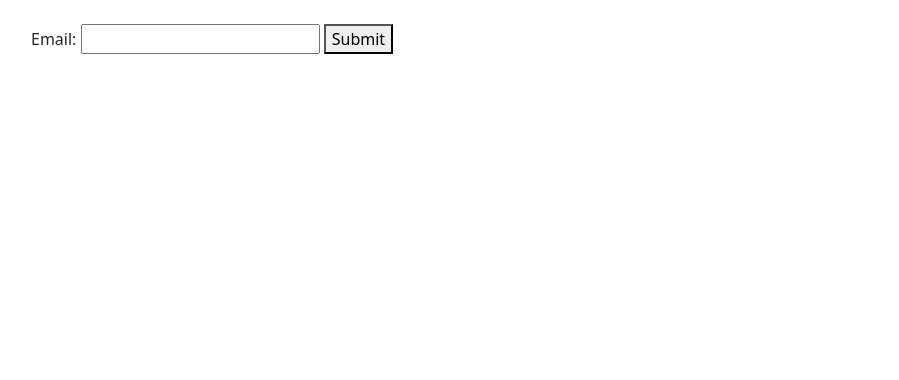
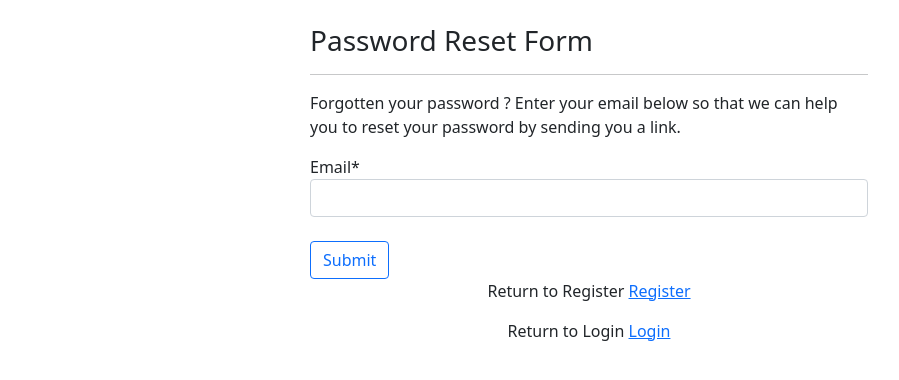
Before and after one commit to gitsaugat/Django-Project-Alpas-Technology, a Django app: page /user/reset/password/ in a window 1280 px wide. Shown: the top 380 px of the page, without its empty margins (51-950 px from the left). Run offline with Django 4.2, Linux system fonts and the light colour scheme; parts of the project's set-up code (start-up, migrations or seed data) failed here and were passed over; some libraries are stand-ins or nearby versions.

Commit message:
Update Templates

```diff
--- a/AlpasProject/settings/base.py
+++ b/AlpasProject/settings/base.py
@@ -13,6 +13,7 @@ INSTALLED_APPS = [
     'django.contrib.sessions',
     'django.contrib.messages',
     'django.contrib.staticfiles',
+    'crispy_forms'
 ]
 
 MIDDLEWARE = [
@@ -84,3 +85,4 @@ EMAIL_HOST_USER = 'b99e9bc6759a58'
 EMAIL_HOST_PASSWORD = 'f7d064cfa36434'
 EMAIL_USE_TLS = True
 EMAIL_USE_SSL = False
+CRISPY_TEMPLATE_PACK = 'bootstrap4'
--- a/users/templates/users/password_reset.html
+++ b/users/templates/users/password_reset.html
@@ -1,6 +1,30 @@
-{%extends 'users/authorizationBase.html'%} {%block content%}
+{%extends 'users/authorizationBase.html'%} {% load crispy_forms_tags %}
+<!--hello-->
+{%block content%} {%block css%}
+<style>
+  form {
+    width: 50%;
+    margin: auto;
+  }
+</style>
+{%endblock%}
+
 <form method="post">
-  {%csrf_token%} {{form}}
-  <button type="submit">Submit</button>
+  <h3>Password Reset Form</h3>
+  <hr />
+  <p>
+    Forgotten your password ? Enter your email below so that we can help you to
+    reset your password by sending you a link.
+  </p>
+  {%csrf_token%} {{form|crispy}}
+  <br />
+  <button type="submit" class="btn btn-outline-primary">Submit</button>
+  <div class="text-center">
+    <p>Return to Register <a href="{%url 'register_view'%}">Register</a></p>
+    <p>
+      Return to Login
+      <a href="{%url 'login_view'%}">Login</a>
+    </p>
+  </div>
 </form>
 {%endblock%}
--- a/users/templates/users/register.html
+++ b/users/templates/users/register.html
@@ -46,8 +46,7 @@
 
   <!-- Register buttons -->
   <div class="text-center">
-    <p>Not a member? <a href="{%url 'login_view'%}">Login</a></p>
-    <p>Forgot Password ? <a href="#!">Reset Password</a></p>
+    <p>Already a member ?  <a href="{%url 'login_view'%}">Login</a></p>
 
   </div>
 </form>
```
